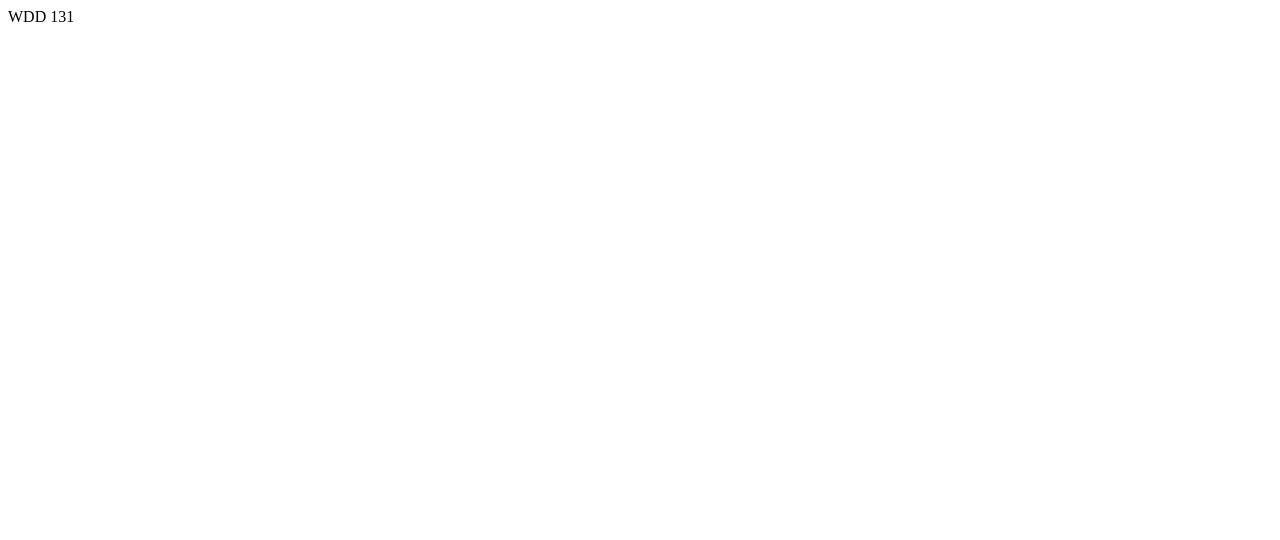
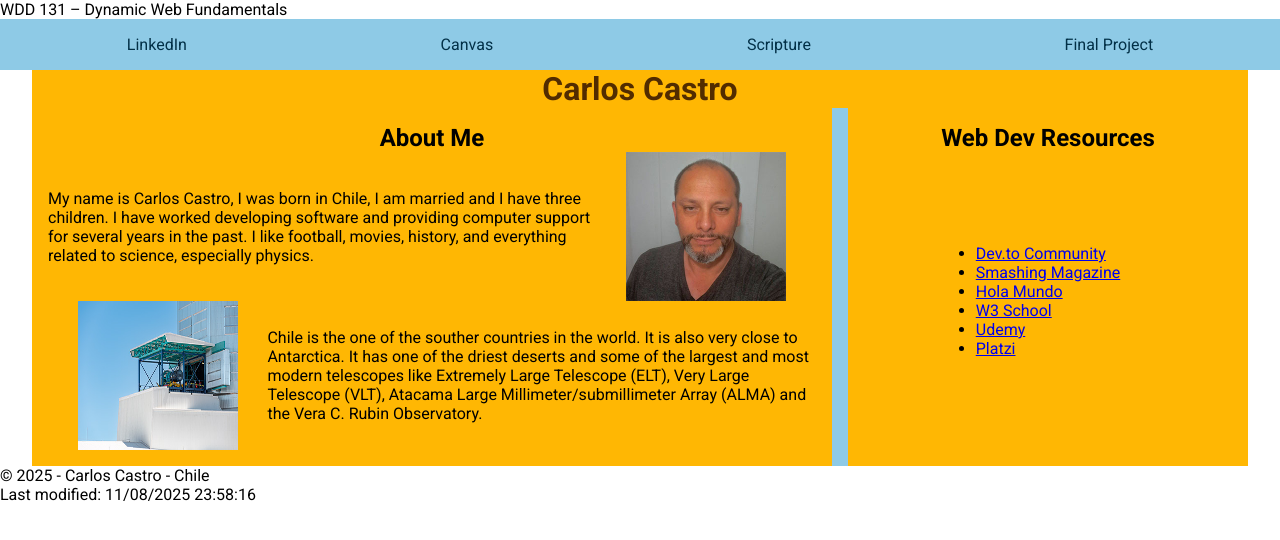
Before and after one commit to castroco/wdd131, a plain HTML site: page index.html in a window 1280 px wide. Drawn offline with Linux system fonts and the light colour scheme.

Commit message:
sections

```diff
--- a/index.html
+++ b/index.html
@@ -4,11 +4,73 @@
 <head>
     <meta charset="UTF-8">
     <meta name="viewport" content="width=device-width, initial-scale=1.0">
-    <title>Document</title>
+    <title>WDD 131 – Dynamic Web Fundamentals – Carlos Castro</title>
+    <meta name="description"
+        content="This is a web page for the course WDD 131 – Dynamic Web Fundamentals, contain information about the student Carlos Castro and and some web tools tha helps to build web pages">
+    <meta name="author" content="Carlos Castro">
+    <link rel="preconnect" href="https://fonts.googleapis.com">
+    <link rel="preconnect" href="https://fonts.gstatic.com" crossorigin>
+    <link href="https://fonts.googleapis.com/css2?family=Roboto:ital,wght@0,100..900;1,100..900&display=swap"
+        rel="stylesheet">
+    <link rel="stylesheet" href="styles/base.css">
+    <script src="scripts/getdates.js" defer></script>
 </head>
 
-<body>
-    <header>WDD 131</header>
+<body onload="get_data()">
+    <header>
+        <span id=" course-title">WDD 131 – Dynamic Web Fundamentals</span>
+        <nav class="navigation">
+            <ul>
+                <li>
+                    <a href="https://www.linkedin.com/in/carlosocastro/?locale=en_US">LinkedIn</a>
+                </li>
+                <li>
+                    <a href="https://byupw.instructure.com/">Canvas</a>
+                </li>
+                <li>
+                    <a
+                        href="https://www.churchofjesuschrist.org/study/scriptures/dc-testament/dc/121?lang=spa&id=p34-p38#p34">Scripture</a>
+                </li>
+                <li>
+                    <a href="#">Final Project</a>
+                </li>
+            </ul>
+        </nav>
+    </header>
+    <main>
+        <h1>Carlos Castro</h1>
+        <section class="card">
+            <h2>About Me</h2>
+            <p class="person">My name is Carlos Castro, I was born in Chile, I am married and I have three children. I
+                have worked
+                developing software and providing computer support for several years in the past. I like football,
+                movies, history, and everything related to science, especially physics.</p>
+            <img class="personpic" src="images/carlos_castro.jpg" alt="picture of Carlos Castro">
+            <img class="citypic" src="images/vera_rubin.jpg" alt="">
+            <p class="city">
+                Chile is the one of the souther countries in the world. It is also very close to Antarctica. It has one
+                of the driest deserts and some of the largest and most modern telescopes like Extremely Large Telescope
+                (ELT), Very Large Telescope (VLT), Atacama Large Millimeter/submillimeter Array (ALMA) and the Vera C.
+                Rubin Observatory.
+            </p>
+        </section>
+        <section class="card card2">
+            <h2>Web Dev Resources</h2>
+            <ul>
+                <li><a href="https://dev.to">Dev.to Community</a></li>
+                <li><a href="https://www.smashingmagazine.com/">Smashing Magazine</a></li>
+                <li><a href="https://academia.holamundo.io/">Hola Mundo</a></li>
+                <li><a href="https://www.w3school.com">W3 School</a></li>
+                <li><a href="https://www.udemy.com">Udemy</a></li>
+                <li><a href="https://www.platzi.com">Platzi</a></li>
+            </ul>
+        </section>
+    </main>
+    <footer>
+        <p>&#169; <span id="currentyear"></span> - Carlos Castro - Chile</p>
+        <p id="lastModified">test1</p>
+    </footer>
+
 </body>
 
 </html>
--- /dev/null
+++ b/scripts/getdates.js
@@ -0,0 +1,9 @@
+function get_data() {
+    let date = new Date();
+    let full_year = date.getFullYear();
+    const year_span = document.querySelector("#currentyear");
+    let year = `${full_year}`;
+    year_span.innerHTML = year;
+
+    document.querySelector("#lastModified").innerHTML = `Last modified: ${document.lastModified}`;
+}
--- /dev/null
+++ b/styles/base.css
@@ -0,0 +1,135 @@
+:root {
+    --color-fondo1: #8ECAE6;
+    --color-fondo2: #FFB703;
+    --color-fuente1: #023047;
+    --color-fuente2: #522C00;
+}
+
+* {
+    margin: 0;
+    padding: 0;
+    box-sizing: border-box;
+}
+
+body {
+    font-family: "Roboto", sans-serif;
+    font-optical-sizing: auto;
+    font-weight: 400;
+    font-style: normal;
+    font-variation-settings: "wdth"100;
+}
+
+nav {
+    background-color: var(--color-fondo1);
+    margin: 0 auto;
+    /*max-width: 800px;*/
+}
+
+nav ul {
+    list-style-type: none;
+}
+
+nav a {
+    display: block;
+    color: var(--color-fuente1);
+    text-align: center;
+    padding: 1rem;
+    text-decoration: none;
+}
+
+nav a:hover {
+    text-decoration: overline;
+    background-color: var(--color-fondo2);
+    color: var(--color-fuente2);
+}
+
+.active {
+    background-color: #FB8500;
+}
+
+.roboto-font {
+    font-family: "Roboto", sans-serif;
+    font-optical-sizing: auto;
+    font-weight: 400;
+    font-style: normal;
+    font-variation-settings:
+        "wdth"100;
+}
+
+header span {
+    display: block;
+}
+
+main {
+    max-width: 95vw;
+    background-color: #8ECAE6;
+    margin: 0 auto;
+    display: grid;
+    grid-template-columns: 2fr 1fr;
+    column-gap: 1rem;
+}
+
+main h1 {
+    background-color: var(--color-fondo2);
+    color: var(--color-fuente2);
+    grid-column: 1/3;
+    text-align: center;
+}
+
+main section {
+    background-color: #FFB703;
+    display: grid;
+    grid-template-columns: 2fr 3fr 2fr;
+    align-items: center;
+    justify-items: center;
+    padding: 1rem;
+}
+
+main section h2 {
+    grid-column: 1/4;
+    text-align: center;
+}
+
+
+main section .personpic {
+    grid-column: 3/4;
+    width: 160px;
+    height: 149px;
+}
+
+main section .person {
+    grid-column: 1/3;
+}
+
+main section .city {
+    grid-column: 2/4;
+}
+
+main section .citypic {
+    grid-column: 1/2;
+    width: 160px;
+    height: 149px;
+}
+
+main .card2 {
+    background-color: #FFB703;
+    display: grid;
+    grid-template-columns: 1fr;
+    align-items: start;
+    justify-items: center;
+    padding: 1rem;
+
+}
+
+
+
+@media (min-width: 640px) {
+    nav ul {
+        display: flex;
+    }
+
+    nav ul li {
+        flex: 1 0 auto;
+        /* flex: [flex-grow] [flex-shrink] [flex-basis];
+
+}
```
Also changed, not shown: images/carlos_castro.jpg (added), images/vera_rubin.jpg (added), question.jpg (added), 1 other file.
